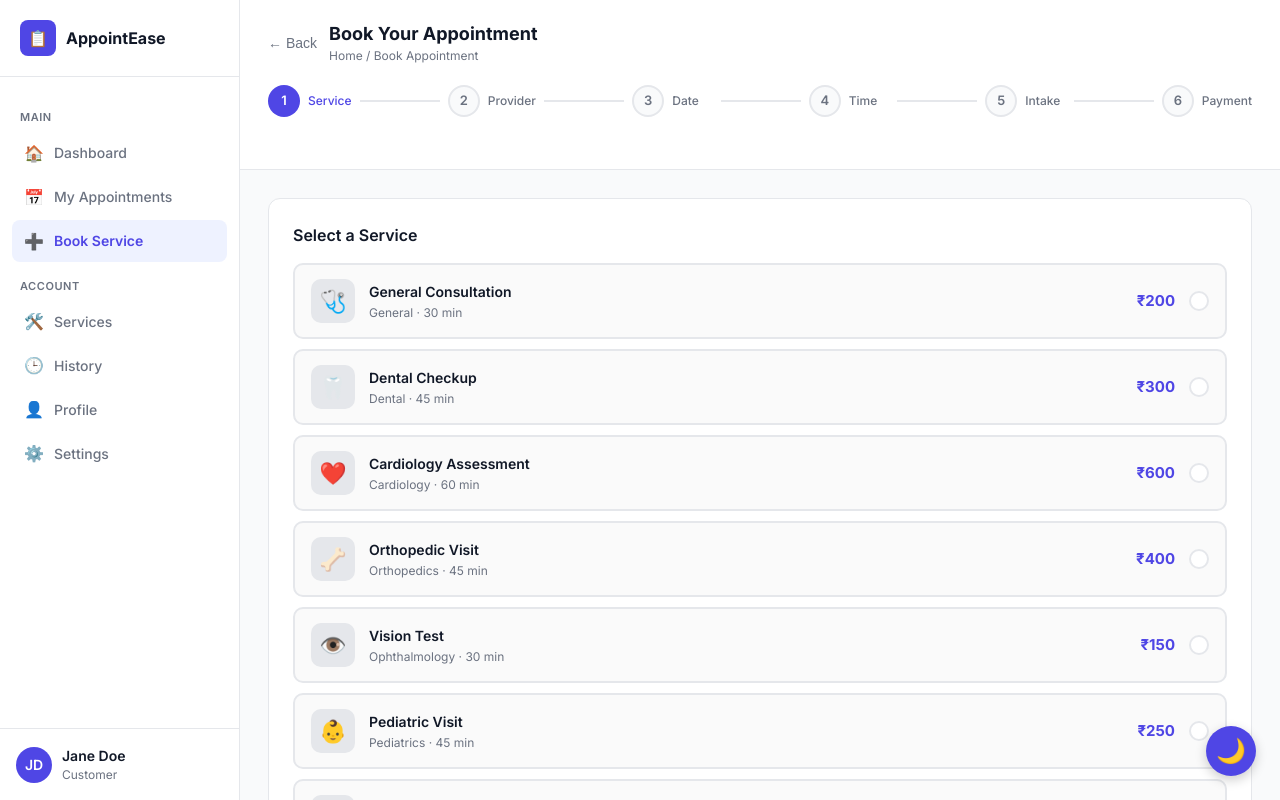
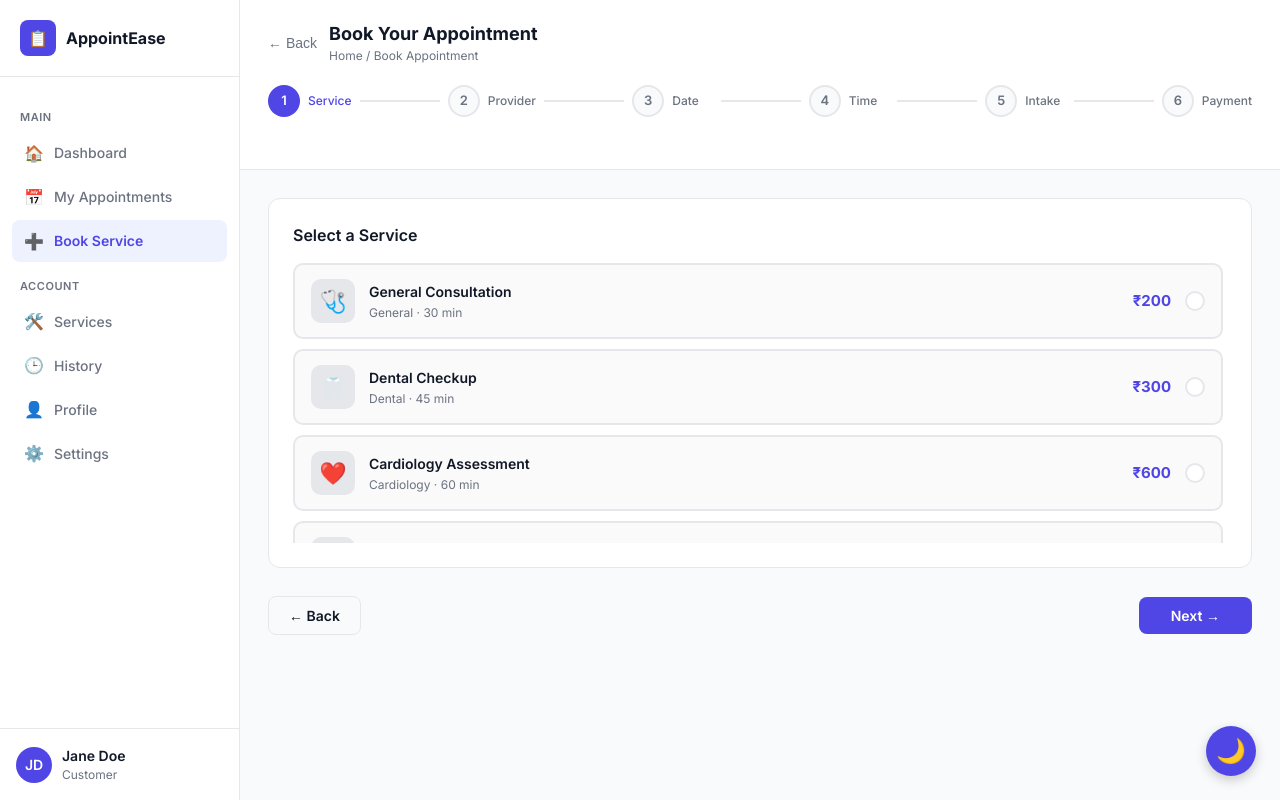
Before and after one commit to gayatribakle/Appointment-App-Odoo, a React app in the folder customer-view/frontend/: page /book in a window 1280 px wide. Shown: the top 800 px of the page. Built offline with nearby package versions, Linux system fonts and the light colour scheme; the HTML template or start-up script is replaced by a standard one.

Commit message:
Limited services view to 3 items with scroll in BookAppointment page.

```diff
--- a/customer-view/frontend/src/pages/BookAppointment.jsx
+++ b/customer-view/frontend/src/pages/BookAppointment.jsx
@@ -54,7 +54,14 @@ export default function BookAppointment() {
           {/* Select Service */}
           <div className="card" style={{ marginBottom: 20 }}>
             <div className="card-title">Select a Service</div>
-            <div style={{ display: 'flex', flexDirection: 'column', gap: 10 }}>
+            <div style={{
+              display: 'flex',
+              flexDirection: 'column',
+              gap: 10,
+              maxHeight: '280px',
+              overflowY: 'auto',
+              paddingRight: '4px'
+            }}>
               {SERVICES.map((s) => {
                 const isSelected = selectedService?.id === s.id;
                 return (
```
